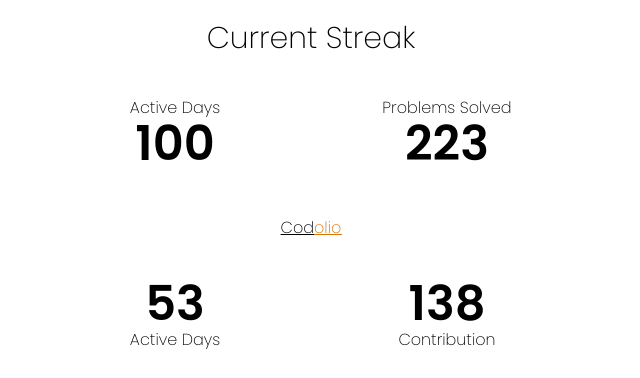
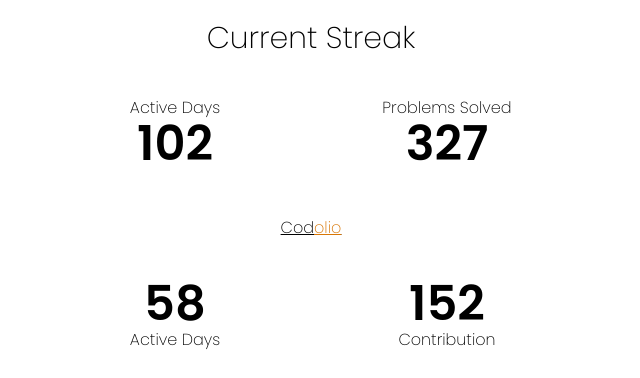
Before and after one commit to DharuNamikaze/portfolio, a Next.js app: page / in a window 1280 px wide. Shown: the part 900-1278 px from the top of the page, without its empty margins (329-969 px from the left). Built offline with nearby package versions, Linux system fonts and the light colour scheme.

Commit message:
Streak Changes

```diff
--- a/components/Acheivements.tsx
+++ b/components/Acheivements.tsx
@@ -15,7 +15,7 @@ const Achievements = () => {
 
                 <CountUp
                     from={0}
-                    to={100} // Now dynamically updates
+                    to={102} // Now dynamically updates
                     separator=","
                     direction="up"
                     duration={1}
@@ -24,7 +24,7 @@ const Achievements = () => {
 
                 <CountUp
                     from={0}
-                    to={223}
+                    to={327}
                     separator=","
                     direction="up"
                     duration={1}
@@ -45,7 +45,7 @@ const Achievements = () => {
             <div className="grid grid-cols-2 text-center mx-[10vh] lg:mx-[42vh] sm:px-8">
                 <CountUp
                     from={0}
-                    to={53} // Now dynamically updates
+                    to={58} // Now dynamically updates
                     separator=","
                     direction="up"
                     duration={1}
@@ -53,7 +53,7 @@ const Achievements = () => {
                 />
                 <CountUp
                     from={0}
-                    to={138}
+                    to={152}
                     separator=","
                     direction="up"
                     duration={1}
```
